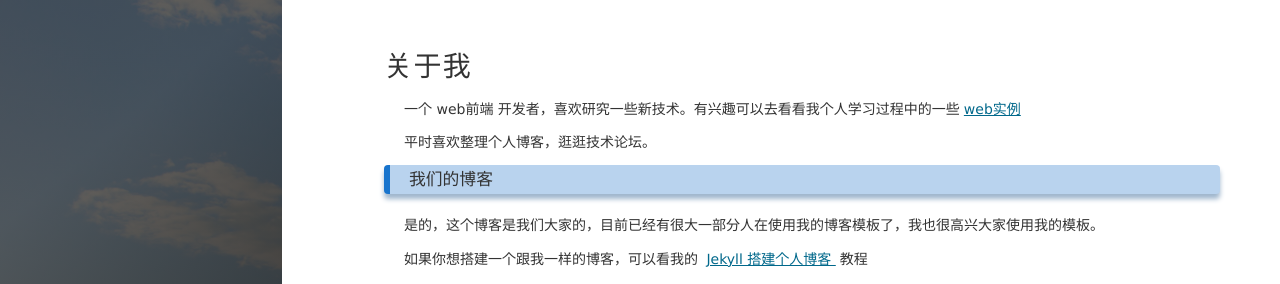
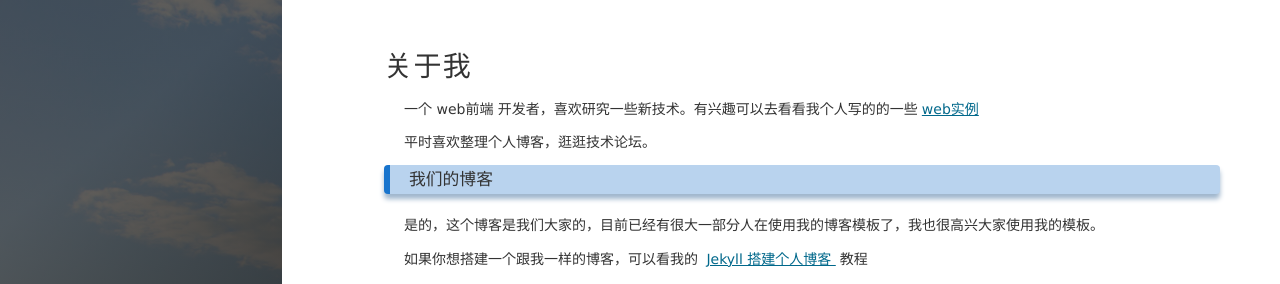
Before and after one commit to yueshangmx/yueshangmx.github.io, a Jekyll site: the page built from about.md, in a window 1280 px wide. Shown: the top 284 px of the page. Built offline with Jekyll 4.4.1, drawn with Linux system fonts in a browser that asks for light colours; nearby versions of some CDN libraries; comment, search, counter and statistics services are not loaded.

Commit message:
update 2017-12-20

```diff
--- a/_config.yml
+++ b/_config.yml
@@ -1,6 +1,6 @@
 # Basic
 title: yueshangmx
-subtitle: <a href="http://yueshangmx.gitee.io/web/project" target="_blank">项目案例</a>
+subtitle: <a href="http://yueshangmx.gitee.io" target="_blank">项目案例</a>
 description: 欢迎来到我的个人博客~
 # 头像里面的标题
 avatarTitle: yueshangmx
--- a/about.md
+++ b/about.md
@@ -3,7 +3,7 @@
 title: 关于我
 ---
 
-一个 web前端 开发者，喜欢研究一些新技术。有兴趣可以去看看我个人学习过程中的一些<a href="http://yueshangmx.gitee.io/web/" target="_blank">web实例</a>
+一个 web前端 开发者，喜欢研究一些新技术。有兴趣可以去看看我个人写的的一些<a href="http://yueshangmx.gitee.io" target="_blank">web实例</a>
 <p>
 平时喜欢整理个人博客，逛逛技术论坛。
 <p>
```
